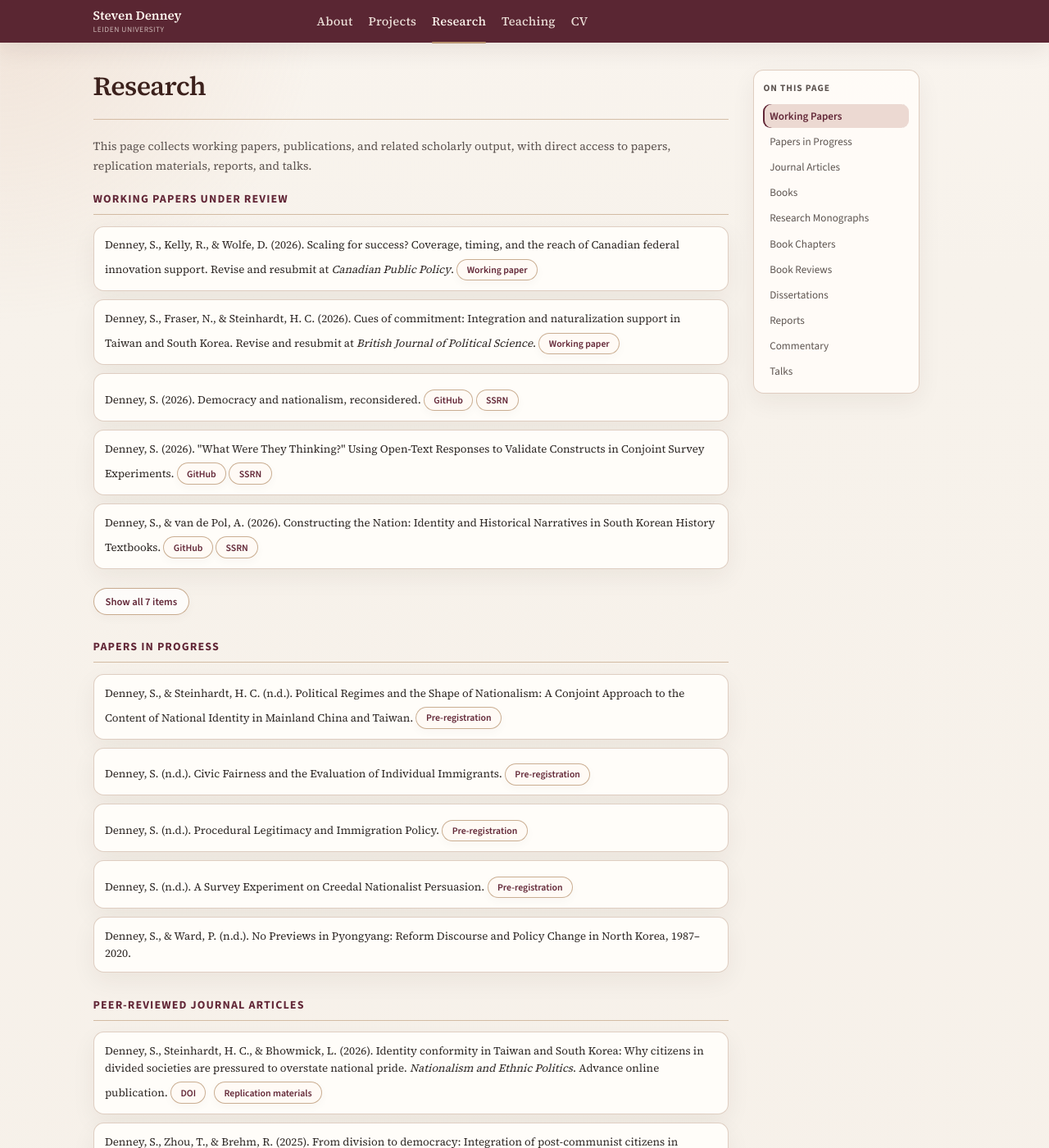
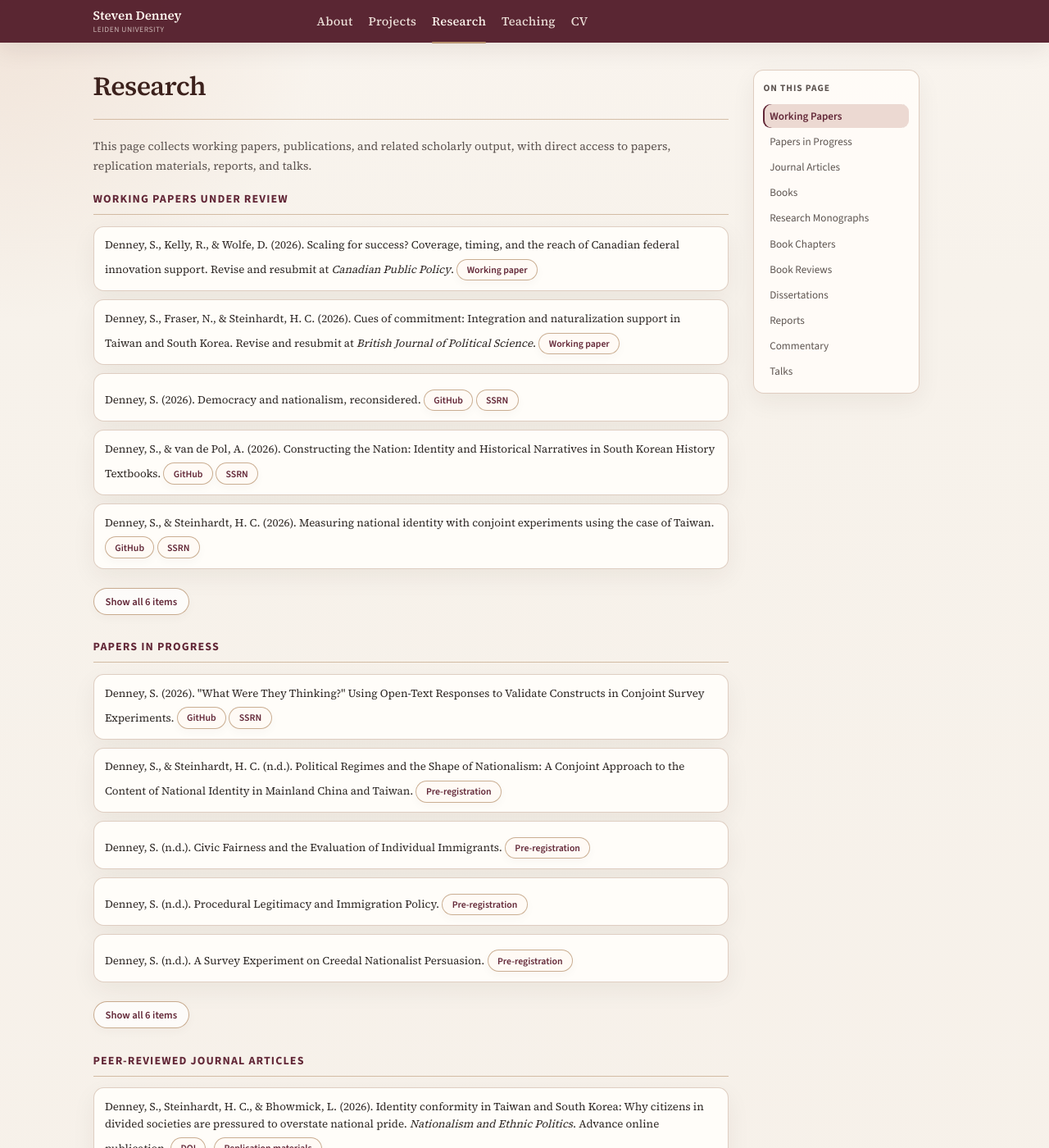
Before and after one commit to scdenney/scdenney.github.io, a Jekyll site: the page built from research.md, in a window 1280 px wide and 1400 px high. Shown: the whole window at 82% size. Built offline with Jekyll 4.4.1, drawn with Linux system fonts in a browser that asks for light colours.

Commit message:
Move open-text paper to papers in progress

```diff
--- a/research.md
+++ b/research.md
@@ -50,10 +50,6 @@ Denney, S. (2026). Democracy and nationalism, reconsidered. <a href="https://git
 </p>
 
 <p class="publication-item">
-Denney, S. (2026). "What Were They Thinking?" Using Open-Text Responses to Validate Constructs in Conjoint Survey Experiments. <a href="https://github.com/scdenney/what-were-they-thinking/tree/main" target="_blank" rel="noopener noreferrer" class="resource-link" style="margin-right: 0;">GitHub</a> <a href="https://papers.ssrn.com/sol3/papers.cfm?abstract_id=6912419" target="_blank" rel="noopener noreferrer" class="resource-link">SSRN</a>
-</p>
-
-<p class="publication-item">
 Denney, S., & van de Pol, A. (2026). Constructing the Nation: Identity and Historical Narratives in South Korean History Textbooks. <a href="https://github.com/aronvandepol/constructing-the-nationx" target="_blank" rel="noopener noreferrer" class="resource-link" style="margin-right: 0;">GitHub</a> <a href="https://papers.ssrn.com/sol3/papers.cfm?abstract_id=6966183" target="_blank" rel="noopener noreferrer" class="resource-link">SSRN</a>
 </p>
 
@@ -68,6 +64,10 @@ Denney, S., van Dam, I., & Green, C. (2026). Persuasion and prejudice: Are South
 
 <div class="research-section">
 <h2 id="papers-in-progress">Papers in Progress</h2>
+
+<p class="publication-item">
+Denney, S. (2026). "What Were They Thinking?" Using Open-Text Responses to Validate Constructs in Conjoint Survey Experiments. <a href="https://github.com/scdenney/what-were-they-thinking/tree/main" target="_blank" rel="noopener noreferrer" class="resource-link" style="margin-right: 0;">GitHub</a> <a href="https://papers.ssrn.com/sol3/papers.cfm?abstract_id=6912419" target="_blank" rel="noopener noreferrer" class="resource-link">SSRN</a>
+</p>
 
 <p class="publication-item">
 Denney, S., & Steinhardt, H. C. (n.d.). Political Regimes and the Shape of Nationalism: A Conjoint Approach to the Content of National Identity in Mainland China and Taiwan. <a href="/assets/preregistrations/political-regimes-nationalism/" target="_blank" rel="noopener noreferrer" class="resource-link">Pre-registration</a>
```
Also changed, not shown: 2 other files.
